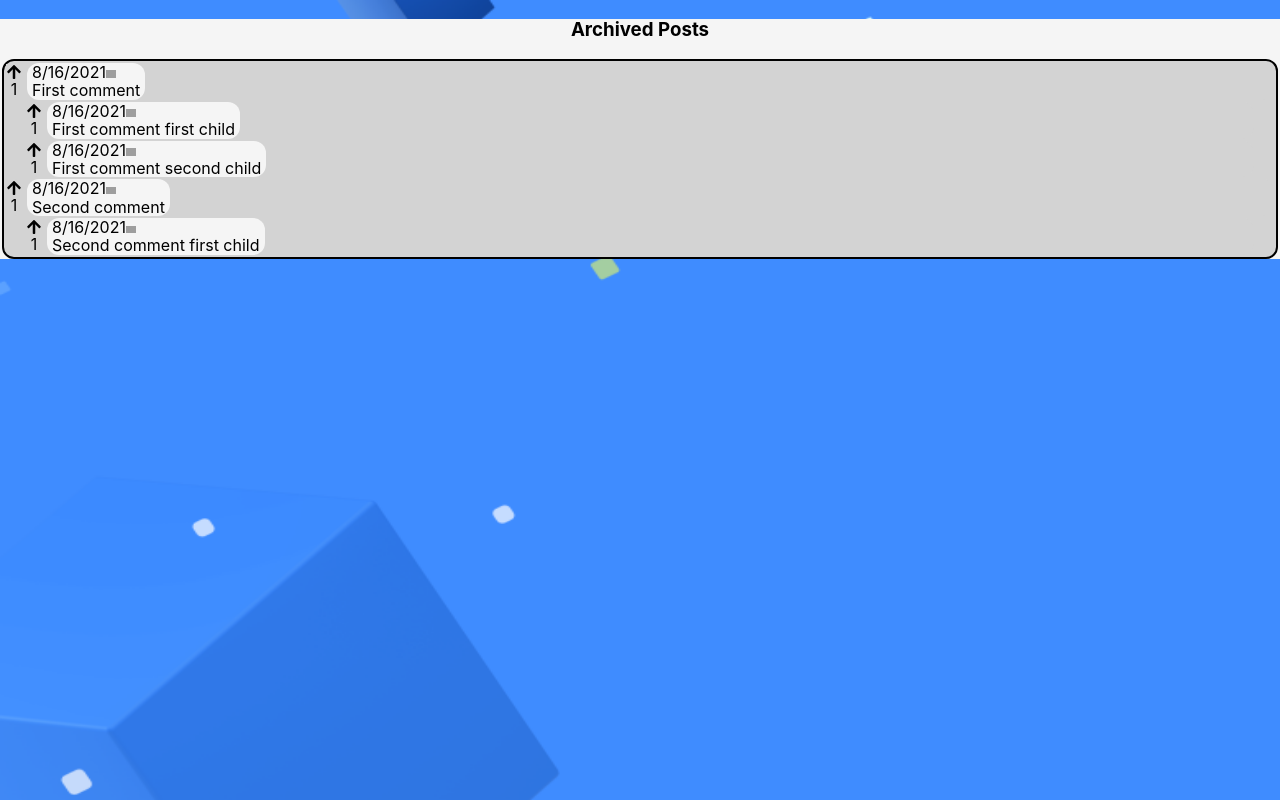
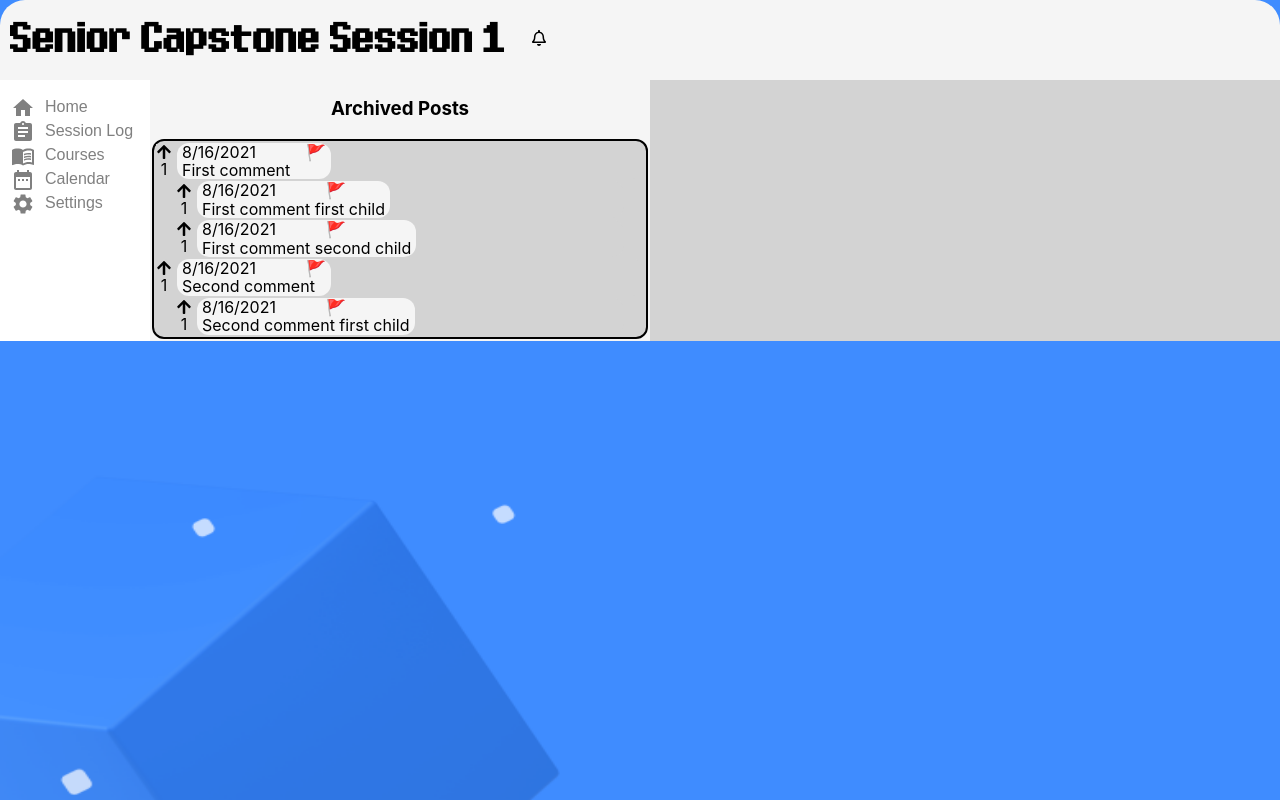
Before and after one commit to marideguia/ghost-post, a React (Create React App) app in the folder ghost-post-app/: page /Archposts in a window 1280 px wide. Built offline with nearby package versions, Linux system fonts and the light colour scheme; grey boxes are pictures that could not be loaded.

Commit message:
update navbar

```diff
--- a/ghost-post-app/src/components/ArchPosts.js
+++ b/ghost-post-app/src/components/ArchPosts.js
@@ -4,6 +4,8 @@ import {
 } from "../api.js"
 import Post from "./Post.js"
 // import PostForm from "./PostForm.js"
+import Sidebar from"./Sidebar.js"
+import Header from "./Header.js"
 
 const ArchPosts = ({currentUserID}) => {
   // Store and set posts
@@ -27,6 +29,11 @@ const ArchPosts = ({currentUserID}) => {
 
   return (
     // Display of submitted posts
+    <div className = "column-container">
+    <Header title="Senior Capstone Session 1"/>
+
+    <div className = "p-container">
+      <Sidebar/>
     <div className="posts">
       <h3 className="posts-title">Archived Posts</h3>
 
@@ -43,6 +50,9 @@ const ArchPosts = ({currentUserID}) => {
         ))}
       </div>
     </div>
+    </div>
+    </div>
+
   )
 }
 
--- a/ghost-post-app/src/components/Post.js
+++ b/ghost-post-app/src/components/Post.js
@@ -71,8 +71,9 @@ const Post = ({
             <div className = "report"
               onClick={() => setActivePost( {id:post.PostID, type: "reporting"}) }
             >
-              <img src = "FlagIcon.png" alt = "Report Comment"
-              width = "10px" height = "auto" />
+              {/* <img src = "FlagIcon.png" alt = "Report Comment"
+              width = "10px" height = "auto" /> */}
+              🚩
             </div>
           </div>
 
@@ -175,123 +176,3 @@ const Post = ({
 }
 
 export default Post
-
-//   return (
-//     <div className="post">
-//       <div className="root-post">
-//         {/* Post voting */}
-
-//         <div className="post-upvote">
-//           {canUpvote ? (
-//             <FaArrowUp
-//             onClick={() => upvotePost(post.PostID, currentUserID)}
-//             style={{cursor: 'pointer'}}
-//             />
-//           ) : (
-//             <FaArrowUp
-//               onClick={() => removeUpvote(post.PostID, currentUserID)}
-//               style={{color: 'green', cursor: 'pointer'}}
-//             />
-//           )}
-//           <label>{numUpvotes}</label>
-//         </div>
-
-//         {/* Post content - date, text, reply, edit, delete functions*/}
-//         <div className="post-content">
-//           <div>
-//             {createdAt}
-//           </div>
-
-//           {/* Render post text */}
-//           {!isEditing && (
-//             <div className="post-text">{post.Text}</div>
-//           )}
-
-//           {/* Render appropriate post actions */}
-//           <div className="post-actions">
-//             {/* conditional short circuits only render actions when condition is valid */}
-
-//             {/* Reply action */}
-//             {canReply && (
-//               <div
-//                 className="post-action"
-//                 onClick={() => setActivePost(
-//                   // create object
-//                   {id: post.PostID, type: "replying"})
-//                 }
-//               >
-//                 Reply
-//               </div>
-//             )}
-
-//             {/* Edit action */}
-//             {canEdit && (
-//               <div
-//                 className="post-action"
-//                 onClick={() => setActivePost(
-//                 // create object
-//                   {id: post.PostID, type: "editing"})
-//               }
-//               >Edit</div>
-//             )}
-
-//             {/* Delete action */}
-//             {canDelete && (
-//               <div
-//                 className="post-action"
-//                 onClick={() => deletePost(post.PostID)}
-//               >
-//                 Delete
-//               </div>
-//             )}
-//           </div> {/* End post-actions div */}
-
-//           {/* Render post editing form */}
-//           {isEditing && (
-//             <PostForm submitLabel="Update"
-//               hasCancelButton
-//               initialText={post.Text}
-//               handleSubmit={(text) => updatePost(text, post.PostID)}
-//               handleCancel={() => setActivePost(null)}
-//             />
-//           )}
-
-//           {/* Render reply form if user is replying */}
-//           {isReplying && (
-//             <PostForm
-//               submitLabel="Reply"
-//               handleSubmit={(text) => addPost(text, replyID)}
-//               hasCancelButton
-//               handleCancel={() => setActivePost(null)}
-//             />
-//           )}
-//         </div> {/* End post-contents div */}
-//       </div> {/* End root-post div */}
-
-//       {/* Rendering replies to 2nd tier */}
-//       {/* conditional statement short circuit renders replies only if > 0 exist */}
-//       {replies.length > 0 && (
-//         <div className="replies">
-//           {replies.map( (reply) => (
-//             <Post
-//               key={reply.PostID}
-//               post={reply}
-//               replies={[]}
-//               currentUserID={currentUserID}
-//               deletePost={deletePost}
-//               parentID={post.PostID}
-//               addPost={addPost}
-//               activePost={activePost}
-//               setActivePost={setActivePost}
-//               updatePost={updatePost}
-//               upvotePost={upvotePost}
-//               removeUpvote={removeUpvote}
-//             />
-//           ))}
-//         </div>
-//       )}
-//     </div> /* end "post" element */
-//   )
-// }
-
-// export default Post
--- a/ghost-post-app/src/components/Posts.js
+++ b/ghost-post-app/src/components/Posts.js
@@ -111,7 +111,7 @@ const Posts = ({currentUserID}) => {
       <Header title="Senior Capstone Session 1"/>
 
       <div className = "p-container">
-        {/* <Sidebar/> */}
+        <Sidebar/>
 
         <div className="posts">
         <h3 className="posts-title">Posts</h3>
--- a/ghost-post-app/src/components/SidebarData.js
+++ b/ghost-post-app/src/components/SidebarData.js
@@ -8,27 +8,27 @@ export const SidebarData = [
   {
     title: "Home",
     icon: <HomeIcon />,
-    link: "../App"
+    link: "Login"
   },
   {
     title: "Session Log",
     icon: <AssignmentIcon />,
-    link: "../App"
+    link: "ArchPosts"
   },
   {
     title: "Courses",
     icon: <MenuBookIcon />,
-    link: "../App"
+    link: "Posts"
   },
   {
     title: "Calendar",
     icon: <DateRangeIcon />,
-    link: "../App"
+    link: "Calendar"
   },
   {
     title: "Settings",
     icon: <SettingsIcon />,
-    link: "../App"
+    link: "Settings"
   }
 ]
 
--- a/ghost-post-app/src/index.css
+++ b/ghost-post-app/src/index.css
@@ -44,7 +44,7 @@ code {
 }
 
 .p-container {
-  background-color: blue;
+  background-color: lightgray;
   /* background-image: "components/background.png";*/
   display: flex;
   /* flex-direction: column; */
@@ -104,7 +104,8 @@ code {
 }
 
 .report {
-  text-align: Right;
+  /* text-align: Right; */
+  margin-left: 50px;
 }
 .post-actions {
   display: flex;
@@ -129,7 +130,8 @@ code {
 /* POSTS.JS STYLES */
 .posts {
   background-color: whitesmoke;
-  width: 100%;
+  width: 500px;
+  /* margin: 0px 150px; */
 }
 
 .posts-title {
--- a/ghost-post-app/src/joinsession.js
+++ b/ghost-post-app/src/joinsession.js
@@ -11,10 +11,10 @@ function Joinsession() {
   // User session info
   const database = [
     {
-      scode: "79BU4"
+      scode: "79bu4"
     },
     {
-      scode: "ABC12"
+      scode: "abc12"
     }
   ];
 
@@ -69,7 +69,7 @@ function Joinsession() {
 
       <div className="joinsession-form">
         <div className="tc grow"><h1>Join Session</h1></div>
-        {isSubmitted ? <div>nice</div> : renderForm}
+        {isSubmitted ? <div>Joining Senior Capstone 1</div> : renderForm}
       </div>
     </div>
   );
--- a/ghost-post-app/src/sidebar.css
+++ b/ghost-post-app/src/sidebar.css
@@ -1,32 +1,32 @@
-.sidebar{
+.sidebar {
   width: 100vw;
   height: 100vh;
 }
 
-body{
+body {
   margin: 0px;
   padding: 0;
 }
 
-.SideBar{
-    position: absolute;
-    height: 100%;
+.SideBar {
+  /* position: absolute; */
+  /* height: 100%; */
   width: 150px;
   background-color: white;
 }
 
-.SidebarList{
-    height:auto;
-    width:100%;
+.SidebarList {
+  height: auto;
+  width: 100%;
   padding: 0;
 }
 
-.SidebarList .row{
-    height:100%;
-    width:100%;
+.SidebarList .row {
+  height: 100%;
+  width: 100%;
   background-color: white;
   list-style-type: none;
-    margin:0;
+  margin: 0;
   display: flex;
   flex-direction: row;
   color: gray;
@@ -35,16 +35,15 @@ body{
   font-family: Arial, Helvetica, sans-serif;
 }
 
-.SidebarList #active{
+.SidebarList #active {
   background-color: blue;
 }
 
-.row #icon{
+.row #icon {
   flex: 30%;
   display: grid;
   place-items: center;
 }
-.row #title{
+.row #title {
   flex: 70%;
-
 }
```
Lines whose indentation alone changed are shown as unchanged.
